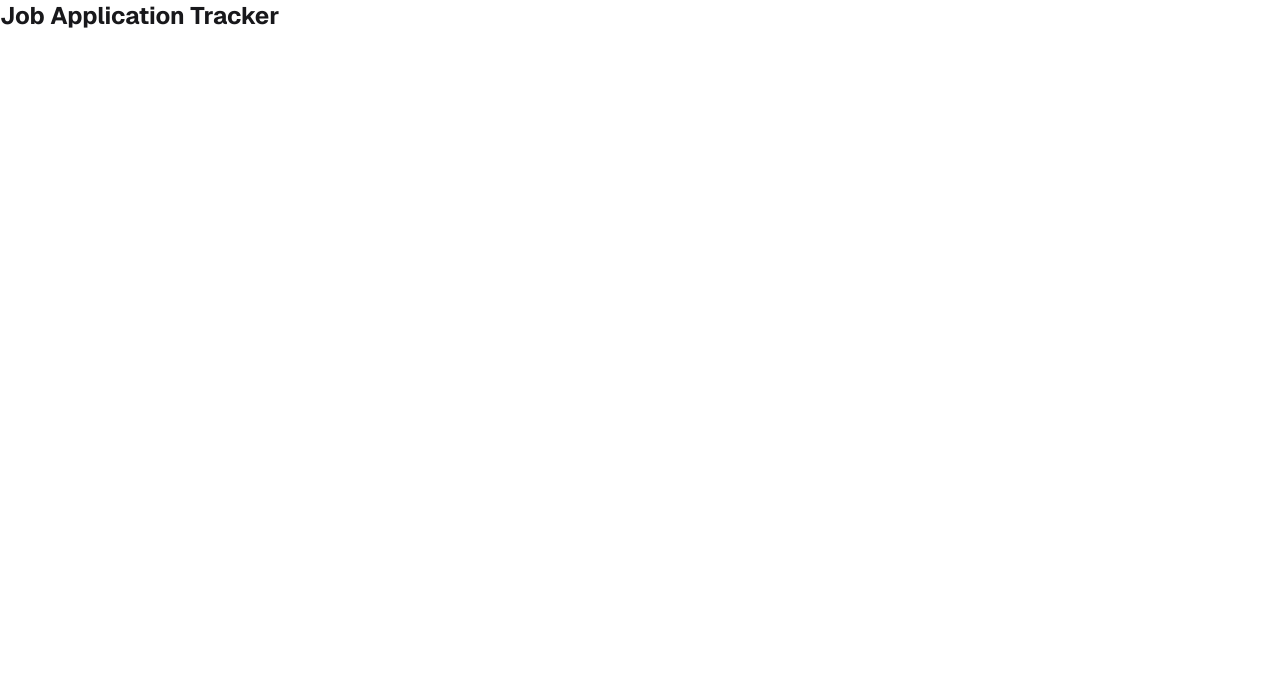
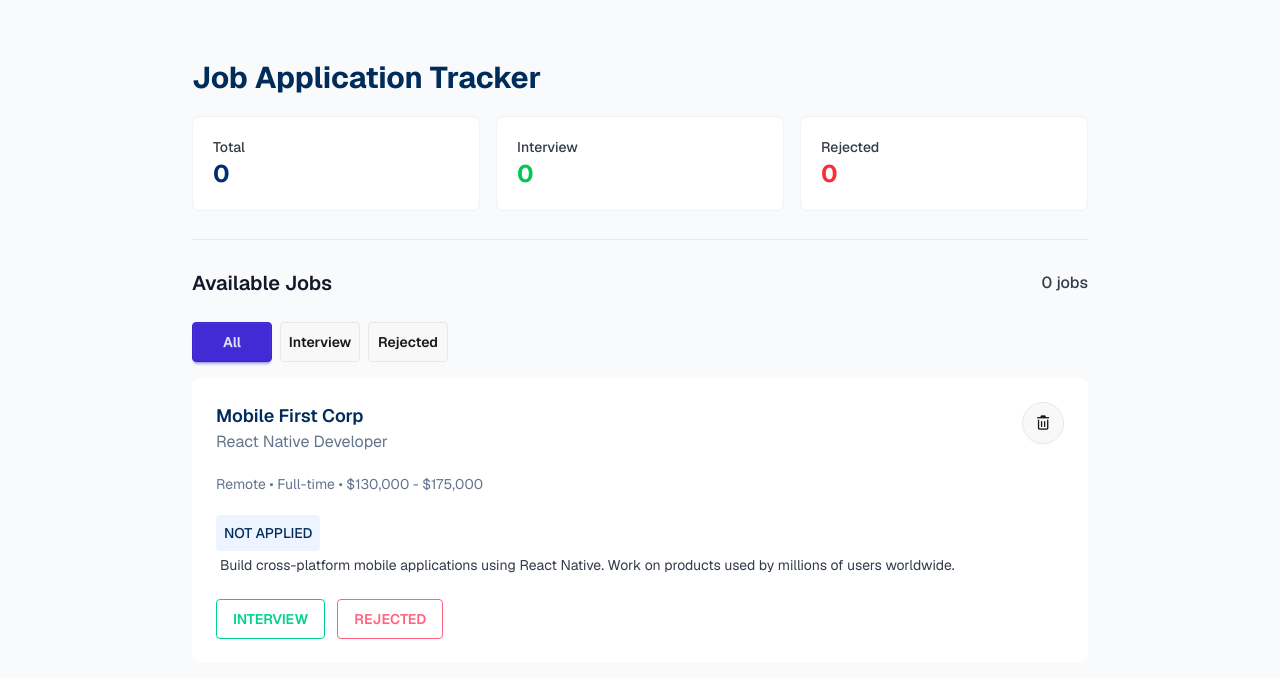
Before and after one commit to piasmajumdar/Job-Application-Tracker---A04, a plain HTML site: page index.html in a window 1280 px wide. Drawn offline with nearby package versions, Linux system fonts and the light colour scheme.

Commit message:
front-end completed

```diff
--- a/index.html
+++ b/index.html
@@ -1,5 +1,5 @@
 <!DOCTYPE html>
-<html lang="en">
+<html lang="en" class="bg-[#F8FAFC]">
 
 <head>
     <meta charset="UTF-8">
@@ -15,6 +15,11 @@
     <link rel="preconnect" href="https://fonts.gstatic.com" crossorigin>
     <link href="https://fonts.googleapis.com/css2?family=Geist:wght@100..900&display=swap" rel="stylesheet">
 
+    <!-- font awesome -->
+    <link rel="stylesheet" href="https://cdnjs.cloudflare.com/ajax/libs/font-awesome/7.0.1/css/all.min.css"
+        integrity="sha512-2SwdPD6INVrV/lHTZbO2nodKhrnDdJK9/kg2XD1r9uGqPo1cUbujc+IYdlYdEErWNu69gVcYgdxlmVmzTWnetw=="
+        crossorigin="anonymous" referrerpolicy="no-referrer" />
+
     <style>
         * {
             font-family: "Geist", sans-serif;
@@ -23,7 +28,85 @@
 </head>
 
 <body>
-    <h1 class="text-2xl font-bold">Job Application Tracker</h1>
+
+    <!-- header section -->
+    <header class="w-[70%] mx-auto pt-[60px]">
+        <h1 class="text-3xl font-bold text-[#002C5C] mb-5">Job Application Tracker</h1>
+        <!-- nav card -->
+        <div class="card-container grid grid-cols-3 gap-4 pb-7">
+            <div class="p-5 bg-white border border-[#F1F2F4] rounded-lg ">
+                <p class="text-[#323B49] text-[14px] font-medium">Total</p>
+                <h3
+                    class="total font-bold text-2xl bg-linear-to-r from-[#002B70] to-[#0060FA] bg-clip-text text-transparent">
+                    0</h3>
+            </div>
+            <div class="p-5 bg-white border border-[#F1F2F4] rounded-lg ">
+                <p class="text-[#323B49] text-[14px] font-medium">Interview</p>
+                <h3 id="interview" class="font-bold text-2xl text-green-500">0</h3>
+            </div>
+            <div class="p-5 bg-white border border-[#F1F2F4] rounded-lg ">
+                <p class="text-[#323B49] text-[14px] font-medium">Rejected</p>
+                <h3 id="rejected" class="font-bold text-2xl text-red-500">0</h3>
+            </div>
+
+        </div>
+
+        <hr class="text-[#E6E7E9]">
+
+    </header>
+
+    <!-- Available Jobs + Toggle Bar-->
+    <main class="w-[70%] mx-auto mt-7">
+        <!-- available bar -->
+        <div class="flex justify-between items-center mb-6">
+            <h2 class="font-semibold text-[#111827] text-[20px]">Available Jobs</h2>
+            <h3 class="text-[#323B49] font-medium"><span class="total">0</span> jobs</h3>
+        </div>
+
+        <!-- toggle buttons -->
+        <div class="flex gap-2 text-[12px] font-medium mb-4">
+            <button class="btn btn-primary w-20 py-2">All</button>
+            <button class="btn w-20 py-2">Interview</button>
+            <button class="btn w-20 py-2">Rejected</button>
+        </div>
+
+        <!-- filter section -->
+        <section id="filtered-section" class="hidden">
+
+        </section>
+
+        <!-- all cards -->
+        <section id="allCards" class="space-y-4">
+            <!-- card 1 -->
+            <div class="p-6 bg-white rounded-lg space-y-5">
+                <!-- part-1 -->
+                <div class="flex justify-between">
+                    <div>
+                        <h3 class="font-semibold text-lg text-[#002C5C]">Mobile First Corp</h3>
+                        <p class="text-[#64748B]">React Native Developer</p>
+                    </div>
+                    <button id="delete" class="btn rounded-full w-8 h-8 p-5"><i class="fa-regular fa-trash-can"></i></button>
+                </div>
+                <!-- part-2 -->
+                <p class="text-[#64748B] text-[14px]">Remote • Full-time • $130,000 - $175,000</p>
+                <!-- part-3 -->
+                <div>
+                    <button class="font-medium text-sm text-[#002C5C] rounded-sm bg-[#EEF4FF] p-2">NOT APPLIED</button>
+                    <p class="text-sm text-[#323B49] p-1">Build cross-platform mobile applications using React Native.
+                        Work on products used by millions of
+                        users worldwide.</p>
+                </div>
+                <!-- part-4 -->
+                <div class="space-x-2">
+                    <button class="btn btn-outline btn-success">INTERVIEW</button>
+                    <button class="btn btn-outline btn-error">REJECTED</button>
+                </div>
+            </div>
+        </section>
+    </main>
+
+
+
 </body>
 
 </html>
```
